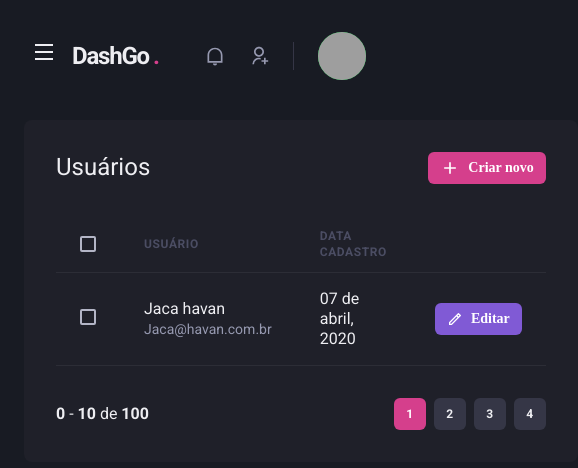
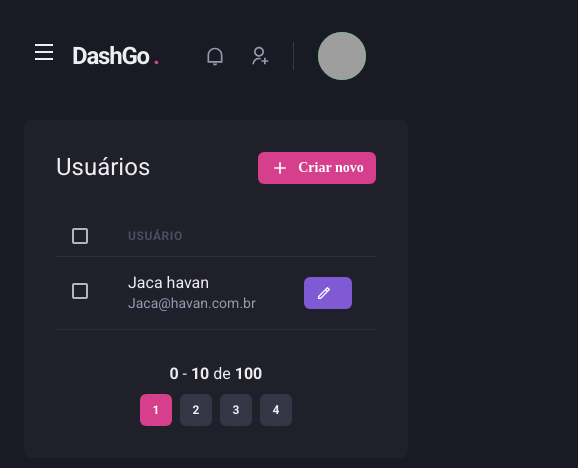
Before and after one commit to arcangeloBiel/DashGo, a Next.js app: page /users in a window 390 px wide. Shown: the top 468 px of the page, 578 px wide, since content can reach past the window. Built offline with nearby package versions, Linux system fonts and the light colour scheme; grey boxes are pictures that could not be loaded.

Commit message:
Listagem responsiva

```diff
--- a/src/components/Pagination/Index.tsx
+++ b/src/components/Pagination/Index.tsx
@@ -3,7 +3,7 @@
 
 export function Pagination() {
   return (
-    <Stack direction="row" mt="8" justify="space-between" align="center">
+    <Stack direction={["column","row"]} mt="8" justify="space-between" align="center">
       <Box>
         <strong>0</strong> - <strong>10</strong> de <strong>100</strong>
       </Box>
--- a/src/pages/dashboard.tsx
+++ b/src/pages/dashboard.tsx
@@ -72,7 +72,8 @@
           minChildWidth="320px"
           alignItems="flex-start"
         >
-          <Box p="8" bg="gray.800" borderRadius={8} py="4">
+          <Box p={["6","8"]} bg="gray.800" borderRadius={8} py="4">
+
             <Text fontSize="lg" mb="4">
               Inscrito da semana
             </Text>
--- a/src/pages/users/index.tsx
+++ b/src/pages/users/index.tsx
@@ -6,14 +6,22 @@
   Th,
   Thead,
   Tr,
+  useBreakpointValue,
 } from "@chakra-ui/react";
 import { RiAddLine, RiPencilLine } from "react-icons/ri";
 
 import { Sidebar } from "../../components/Sidebar";
 import { Header } from "../../components/Header";
-import { Pagination } from "../../components/Pagination";
+import { Pagination } from "../../components/Pagination/Index";
+
 
 export default function UserList() {
+
+const isWideVersion = useBreakpointValue({
+  base: false,
+  lg: true
+})
+
   return (
     <Box>
       <Header />
@@ -39,17 +47,18 @@
           <Table colorScheme="whiteAlpha">
             <Thead>
               <Tr>
-                <Th px="6" color="gray.300" width="8">
+                <Th px={["4","4","6"]} color="gray.300" width="8">
                   <Checkbox colorScheme="pink" />
                 </Th>
                 <Th>Usuário</Th>
-                <Th>Data cadastro</Th>
+                {isWideVersion &&  <Th>Data cadastro</Th>}
+
                 <Th width="8"></Th>
               </Tr>
             </Thead>
             <Tbody>
               <Tr>
-                <Td px="6">
+                <Td px={["4","4","6"]}>
                   <Checkbox colorScheme="pink" />
                 </Td>
                 <Td>
@@ -60,7 +69,7 @@
                     </Text>
                   </Box>
                 </Td>
-                <Td>07 de abril, 2020</Td>
+                {isWideVersion &&   <Td>07 de abril, 2020</Td>}
 
                 <Td>
                   <Button
@@ -70,7 +79,7 @@
                     colorScheme="purple"
                     leftIcon={<Icon as={RiPencilLine} fontSize="16" />}
                   >
-                    Editar
+                    {isWideVersion? 'Editar': ''}
                   </Button>
                 </Td>
               </Tr>
```
